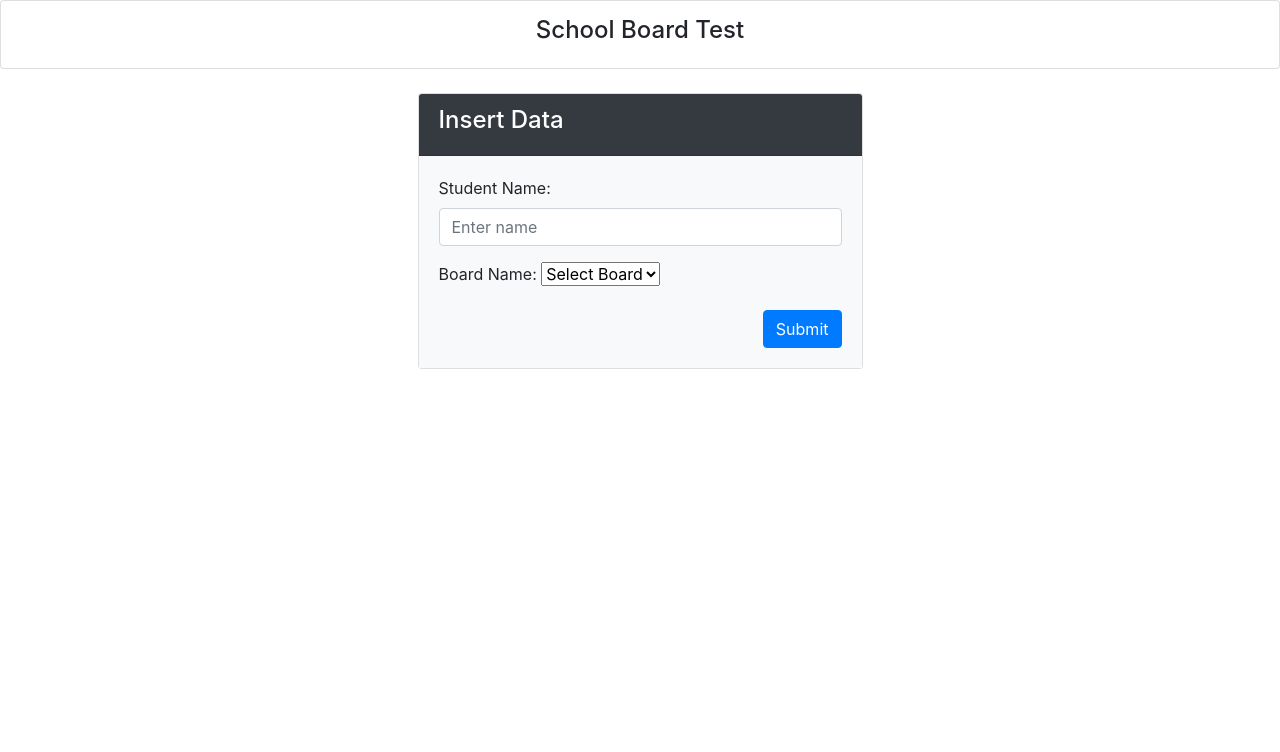
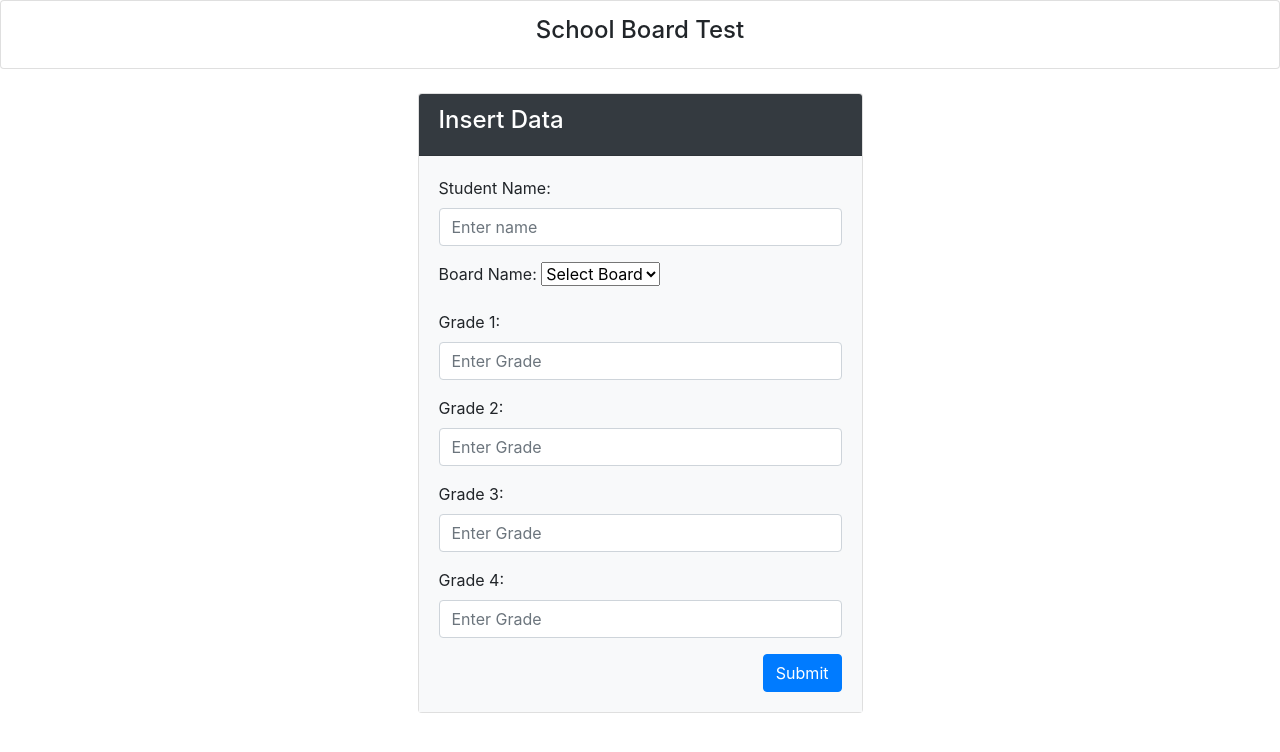
Before and after one commit to Tope19/schoolboard_test, a PHP site: page /add.php in a window 1280 px wide. Shown: the top 752 px of the page. Run offline with PHP 8.4, Linux system fonts and the light colour scheme; some libraries are stand-ins or nearby versions.

Commit message:
worked on the crud aspect of things

```diff
--- a/add.php
+++ b/add.php
@@ -49,6 +49,26 @@
                       </select>
                     </div>
 
+                    <div class="form-group">
+                      <label for="name">Grade 1:</label>
+                      <input type="text" class="form-control" name="grade1" placeholder="Enter Grade" required="">
+                    </div>
+
+                    <div class="form-group">
+                      <label for="name">Grade 2:</label>
+                      <input type="text" class="form-control" name="grade2" placeholder="Enter Grade" required="">
+                    </div>
+
+                    <div class="form-group">
+                      <label for="name">Grade 3:</label>
+                      <input type="text" class="form-control" name="grade3" placeholder="Enter Grade" required="">
+                    </div>
+
+                    <div class="form-group">
+                      <label for="name">Grade 4:</label>
+                      <input type="text" class="form-control" name="grade4" placeholder="Enter Grade" required="">
+                    </div>
+
                     <input type="submit" name="submit" class="btn btn-primary" style="float:right;" value="Submit">
                   </form>
                 </div>
--- a/class/Database.php
+++ b/class/Database.php
@@ -20,7 +20,7 @@
             }
         }
 
-        // Insert customer data into customer table
+        // Insert students data into students table
         public function insertData($post)
         {
             $name = $this->con->real_escape_string($_POST['name']);
@@ -29,7 +29,7 @@
             $grade2 = $this->con->real_escape_string($_POST['grade2']);
             $grade3 = $this->con->real_escape_string($_POST['grade3']);
             $grade4 = $this->con->real_escape_string($_POST['grade4']);
-            $query="INSERT INTO students(name,board_name,grade1,grade2,grade3,grade4) VALUES('$name','$board_name','$grade1','$grade2','$grade3','$grade4','$salary')";
+            $query="INSERT INTO students(name,board_name,grade1,grade2,grade3,grade4) VALUES('$name','$board_name','$grade1','$grade2','$grade3','$grade4')";
             $sql = $this->con->query($query);
             if ($sql==true) {
                 header("Location:index.php?msg1=insert");
@@ -38,7 +38,7 @@
             }
         }
 
-        // Fetch customer records for show listing
+        // Fetch students records for show listing
         public function displayData()
         {
             $query = "SELECT * FROM students";
@@ -54,7 +54,7 @@
             }
         }
 
-        // Fetch single data for edit from customer table
+        // Fetch single data  from students table
         public function displyaRecordById($id)
         {
             $query = "SELECT * FROM students WHERE id = '$id'";
@@ -68,7 +68,7 @@
         }
 
 
-        // Delete customer data from customer table
+        // Delete students data from students table
         public function deleteRecord($id)
         {
             $query = "DELETE FROM students WHERE id = '$id'";
--- a/index.php
+++ b/index.php
@@ -72,13 +72,14 @@
         <tr>
           <td><?php echo $student['id'] ?></td>
           <td><?php echo $student['board_name'] ?></td>
+          <td><?php echo $student['name'] ?></td>
           <td><?php echo $student['grade1'] ?></td>
           <td><?php echo $student['grade2'] ?></td>
           <td><?php echo $student['grade3'] ?></td>
           <td><?php echo $student['grade4'] ?></td>
           <td>
-            <button class="btn btn-primary mr-2"><a href="edit.php?editId=<?php echo $student['id'] ?>">
-              <i class="fa fa-pencil text-white" aria-hidden="true"></i></a></button>
+            <button class="btn btn-primary mr-2"><a href="student.php?id=<?php echo $student['id'] ?>">
+              <i class="fa fa-eye text-white" aria-hidden="true"></i></a></button>
             <button class="btn btn-danger"><a href="index.php?deleteId=<?php echo $student['id'] ?>" onclick="confirm('Are you sure want to delete this record')">
               <i class="fa fa-trash text-white" aria-hidden="true"></i>
             </a></button>
```
Also changed, not shown: student.php (renamed from edit.php, +4 -7 lines).
